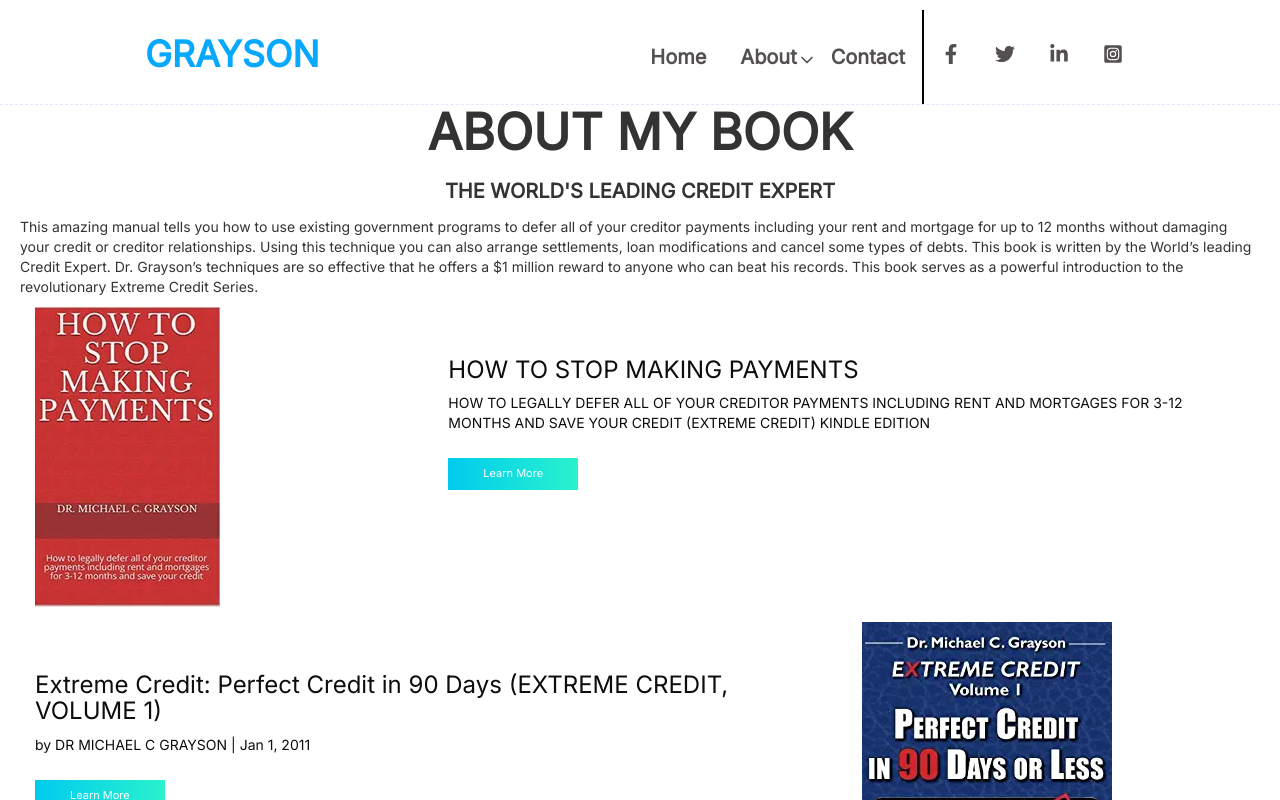
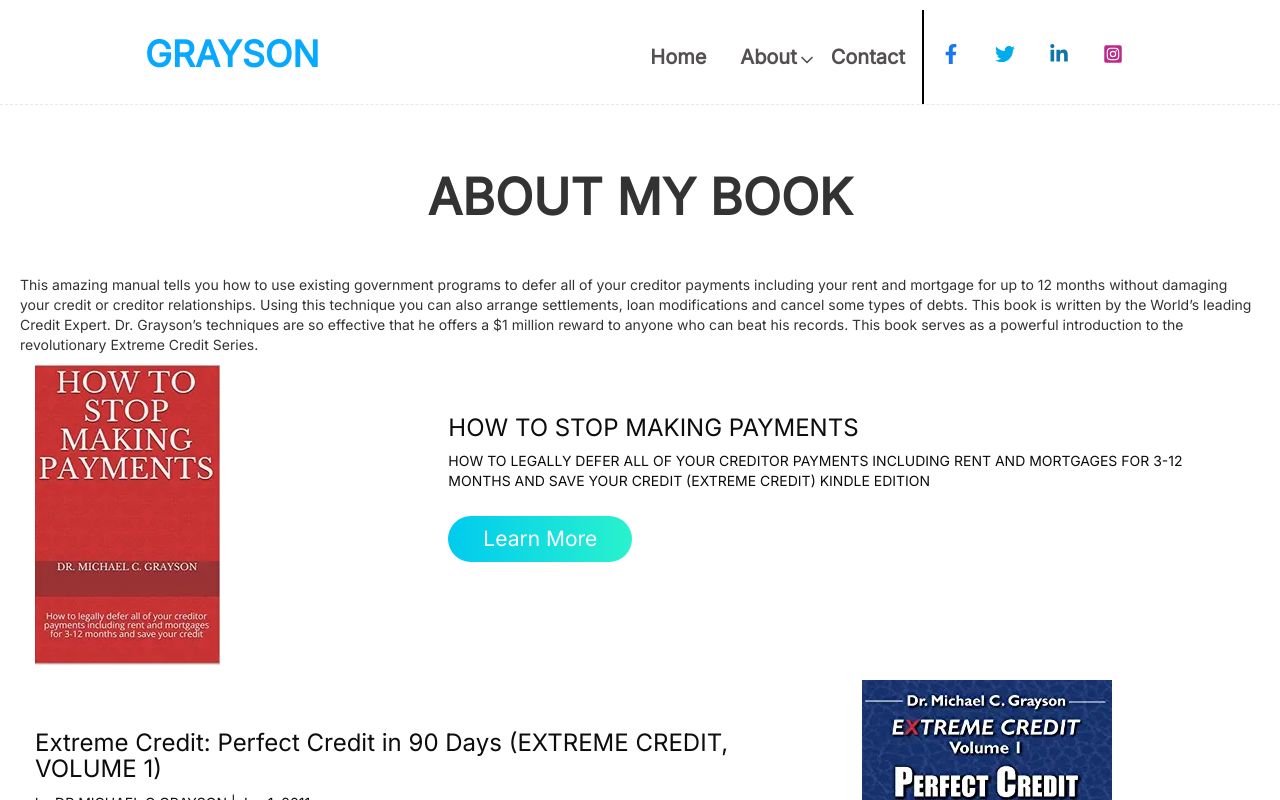
Before and after one commit to saikat100/mike-grayson, a React (Create React App) app: page /book in a window 1280 px wide. Shown: the top 800 px of the page. Built offline with nearby package versions, Linux system fonts and the light colour scheme.

Commit message:
top space

```diff
--- a/src/App.css
+++ b/src/App.css
@@ -7,6 +7,10 @@
   background-repeat: repeat;
   font-family: 'Inter', sans-serif;
   display: grid;
+}
+.space-heding{
+  margin-top:150px !important;
+  margin-bottom:50px !important;
 }
 .top-hedng{
   font-size: 50px;
@@ -86,6 +90,18 @@
   margin: 27px 17px;
   text-decoration: none;
   cursor: pointer;
+}
+.fb{
+  color: #1877f2 !important;
+}
+.tw{
+  color:#00acee;
+}
+.linkedin{
+  color: #0e76a8
+}
+.instagram{
+  color: #bc2a8d;
 }
 .header__middle__logo{
   width: 20%;
--- a/src/App.js
+++ b/src/App.js
@@ -17,10 +17,10 @@
 
         <Switch>
           <Route exact path="/" component={Home}/>
-          <Route path="/About" component={About}/>
-          <Route path="/Blog" component={Blog}/>
-          <Route path="/Book" component={Book}/>
-          <Route path="/Contact" component={Contact}/>
+          <Route path="/about" component={About}/>
+          <Route path="/blog" component={Blog}/>
+          <Route path="/book" component={Book}/>
+          <Route path="/contact" component={Contact}/>
         </Switch>
       </Router>
 
--- a/src/components/About/About.js
+++ b/src/components/About/About.js
@@ -13,7 +13,7 @@
                 <Navbarmenu/>
                 <section>
 					<Container className="about-container">
-						<Row className="align-items-center justify-content-center banner">
+						<Row className="align-items-center justify-content-center banner space-heding">
 							<Col md={6}>
 								<h1><span className="top-name">HI</span> I'm Dr. Michael C. Grayson!</h1>
 								<div>
@@ -26,23 +26,23 @@
 								<ul className="about-socials">
                                         <li className="social-menu-item" >
                                             <a href="https://www.facebook.com/" target="_blank" rel="noreferrer">
-                                            <FaFacebookF/>
+                                            <FaFacebookF className="fb"/>
                                             </a>
                                         </li>
 
                                         <li className="social-menu-item" >
                                             <a href="https://twitter.com/" target="_blank" rel="noreferrer">
-                                            <FaTwitter/>
+                                            <FaTwitter className="tw"/>
                                             </a>
                                         </li>
                                         <li className="social-menu-item " >
                                             <a href="https://www.linkedin.com/in/" target="_blank" rel="noreferrer">
-                                            <FaLinkedinIn/>
+                                            <FaLinkedinIn className="linkedin"/>
                                             </a>
                                         </li>
                                         <li className="social-menu-item" >
                                             <a href="https://instagram.com/" target="_blank" rel="noreferrer">
-                                            <FaInstagramSquare/>
+                                            <FaInstagramSquare className="instagram"/>
                                             </a>
                                         </li>
                                     </ul>
--- a/src/components/Blog/Blog.js
+++ b/src/components/Blog/Blog.js
@@ -14,16 +14,14 @@
     return (
         <>
             <Navbarmenu/>
+            <div>
+            <section className="blogContainer">
+            <Container className="pt-5 footer-style space-heding" >
             <h1 className="top-hedng">LATEST NEWS FROM MY BLOG</h1>
-            <h5 className="top-sub-hedng">
-            THE WORLD'S LEADING CREDIT EXPERT
-            </h5>
-            <section className="blogContainer">
-            <Container className="pt-5 footer-style" >
                 <div className="mt-4">
                     <form className="mission-form">
                     <Slide  left cascade>
-                        <Row>
+                        <Row style={{marginTop:"50px"}}>
                             <Col md="4">
                             <div className="image image-style imgDiv">
                                 <img className="image__img blogImage" src={blogImg1} alt="PLATINUM PARTNESHIP"/>
@@ -88,6 +86,7 @@
                 </div>
             </Container>
          </section>
+            </div>
             <Footer />
         </>
     )
--- a/src/components/Book/Book.js
+++ b/src/components/Book/Book.js
@@ -10,11 +10,8 @@
     return (
         <>
         <Navbarmenu/>
-        <div className="book-container">
-            <h1 className="top-hedng">ABOUT MY BOOK</h1>
-            <h5 className="top-sub-hedng">
-            THE WORLD'S LEADING CREDIT EXPERT
-            </h5>
+        <div className="book-container ">
+            <h1 className="top-hedng space-heding">ABOUT MY BOOK</h1>
             <p>This amazing manual tells you how to use existing government programs to defer all of your creditor payments including your rent and mortgage for up to 12 months without damaging your credit or creditor relationships. Using this technique you can also arrange settlements, loan modifications and cancel some types of debts. This book is written by the World’s leading Credit Expert. Dr. Grayson’s techniques are so effective that he offers a $1 million reward to anyone who can beat his records. This book serves as a powerful introduction to the revolutionary Extreme Credit Series.</p>
             <section className="pb-5 contactContainer"  id="contact">
                 <Container className="pt-5 footer-style" >
--- a/src/components/Contact/Contact.js
+++ b/src/components/Contact/Contact.js
@@ -13,7 +13,7 @@
         <section className="pb-5 "  id="contact">
             <Container className="pt-5 " >
                 <div className="text-center mb-5">
-                <h1 className="top-hedng">Get in Touch</h1>
+                <h1 className="top-hedng space-heding">Get in Touch</h1>
                 </div>
                 <div className="mt-4">
                     <form className="contactForm">
--- a/src/components/Home.js
+++ b/src/components/Home.js
@@ -28,7 +28,6 @@
 							I'm committed to restore and build your credit
 							</h1>
 							<span className="line"></span>
-							<h4 className="line">FREE LIVE EVENT WITH Dr. GRAYSON</h4>
 						</Col>
 					</Row>
 				</Container>
--- a/src/components/Mission/Mission.css
+++ b/src/components/Mission/Mission.css
@@ -7,7 +7,7 @@
 
 .missionButton{
     margin-top: 15px;
-    font-size: 1.1rem;
+    font-size: 2.1rem;
     padding: .8rem;
     padding-left: 3.5rem;
     padding-right: 3.5rem;
@@ -15,6 +15,7 @@
     cursor: pointer;
     background-image: linear-gradient(to right,#00cbee,#29f2cd);
     color: #ffff;
+    border-radius:25px;
 }
 
 .mission-form{
--- a/src/components/menu/Navbarmenu.js
+++ b/src/components/menu/Navbarmenu.js
@@ -58,33 +58,33 @@
                     <li  className="menu-item" >
                         <NavLink exact activeClassName='is-active' onClick={toggleClass} to={`/`}> Home </NavLink>
                     </li>
-                    <li onClick={toggleSubmenu} className="menu-item sub__menus__arrows" > <NavLink onClick={toggleClass} activeClassName='is-active' to={`/About`}> About <FiChevronDown /> </NavLink>
+                    <li onClick={toggleSubmenu} className="menu-item sub__menus__arrows" > <NavLink onClick={toggleClass} activeClassName='is-active' to={`/about`}> About <FiChevronDown /> </NavLink>
                         <ul className={boxClassSubMenu.join(' ')} >
-                            <li> <NavLink onClick={toggleClass} activeClassName='is-active'  to={`/Blog`}> My Blog </NavLink> </li>
-                            <li><NavLink onClick={toggleClass} activeClassName='is-active' to={`/Book`}>  My Book </NavLink> </li>
+                            <li> <NavLink onClick={toggleClass} activeClassName='is-active'  to={`/blog`}> My Blog </NavLink> </li>
+                            <li><NavLink onClick={toggleClass} activeClassName='is-active' to={`/book`}>  My Book </NavLink> </li>
                         </ul>
                     </li>
-                    <li className="menu-item " ><NavLink onClick={toggleClass} activeClassName='is-active' to={`/Contact`}> Contact </NavLink> </li>
+                    <li className="menu-item " ><NavLink onClick={toggleClass} activeClassName='is-active' to={`/contact`}> Contact </NavLink> </li>
 
-                    <li className="menu-item header-socials" >
+                    <li className="menu-item header-socials fb">
                         <a href="https://www.facebook.com/" target="_blank" rel="noreferrer">
-                        <FaFacebookF />
+                        <FaFacebookF className="fb"/>
                         </a>
                     </li>
 
-                    <li className="menu-item " >
+                    <li className="menu-item tw" >
                         <a href="https://twitter.com/" target="_blank" rel="noreferrer">
-                        <FaTwitter/>
+                        <FaTwitter className="tw"/>
                         </a>
                     </li>
-                    <li className="menu-item " >
+                    <li className="menu-item linkedin" >
                         <a href="https://www.linkedin.com/in/" target="_blank" rel="noreferrer">
-                        <FaLinkedinIn />
+                        <FaLinkedinIn className="linkedin"/>
                         </a>
                     </li>
-                    <li className="menu-item " >
+                    <li className="menu-item instagram" >
                         <a href="https://instagram.com/" target="_blank" rel="noreferrer">
-                        <FaInstagramSquare />
+                        <FaInstagramSquare className="instagram"/>
                         </a>
                     </li>
                     </ul>
```
